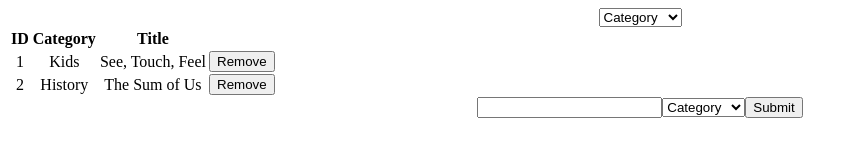
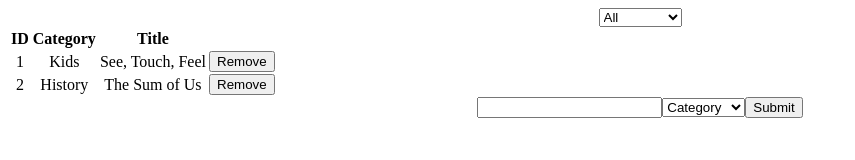
Before and after one commit to sanadwj/Book-Store-CMS, a React (Create React App) app: page / in a window 1280 px wide. Shown: the top 160 px of the page, without its empty margins (0-855 px from the left). Built offline with nearby package versions, Linux system fonts and the light colour scheme.

Commit message:
Add handleFilterChange method
Add if statment to filter the books

```diff
--- a/src/components/CategoryFilter.js
+++ b/src/components/CategoryFilter.js
@@ -3,7 +3,7 @@ import PropTypes from 'prop-types';
 
 const CategoryFilter = ({ handleFilterChange, categories }) => (
   <select onChange={handleFilterChange}>
-    <option value="">Category</option>
+    <option value="all">All</option>
     {categories.map(category => (
       <option key={category}>
         {category}
@@ -14,7 +14,7 @@ const CategoryFilter = ({ handleFilterChange, categories }) => (
 
 CategoryFilter.propTypes = {
   handleFilterChange: PropTypes.func,
-  categories: PropTypes.string,
+  categories: PropTypes.arrayOf(PropTypes.string),
 };
 
 CategoryFilter.defaultProps = {
--- a/src/containers/BooksList.js
+++ b/src/containers/BooksList.js
@@ -2,20 +2,32 @@ import React from 'react';
 import { useSelector, useDispatch } from 'react-redux';
 import PropTypes from 'prop-types';
 import Book from '../components/Book';
-import { removeBook } from '../actions';
+import { changeFilter, removeBook } from '../actions';
 import CategoryFilter from '../components/CategoryFilter';
 
 const BooksList = ({ categories }) => {
   const books = useSelector(state => state.books);
+  const filter = useSelector(state => state.filter);
   const dispatch = useDispatch();
 
   const handleClick = e => {
     const id = parseFloat(e.target.value);
     dispatch(removeBook(id));
   };
+
+  const handleFilterChange = e => {
+    dispatch(changeFilter(e.target.value));
+  };
+
+  const booksFilter = () => {
+    if (filter !== 'all') {
+      return books.filter(book => book.category === filter);
+    }
+    return books;
+  };
   return (
     <>
-      <CategoryFilter categories={categories} />
+      <CategoryFilter categories={categories} handleFilterChange={handleFilterChange} />
       <table>
         <thead>
           <tr>
@@ -25,7 +37,7 @@ const BooksList = ({ categories }) => {
           </tr>
         </thead>
         <tbody>
-          {books.map(book => <Book key={book.id} book={book} remove={handleClick} />)}
+          {booksFilter().map(book => <Book key={book.id} book={book} remove={handleClick} />)}
         </tbody>
       </table>
     </>
--- a/src/index.js
+++ b/src/index.js
@@ -20,7 +20,6 @@ const initialState = {
       category: 'History',
     },
   ],
-  filter: 'ALL',
 };
 
 const store = createStore(rootReducer, initialState);
```
